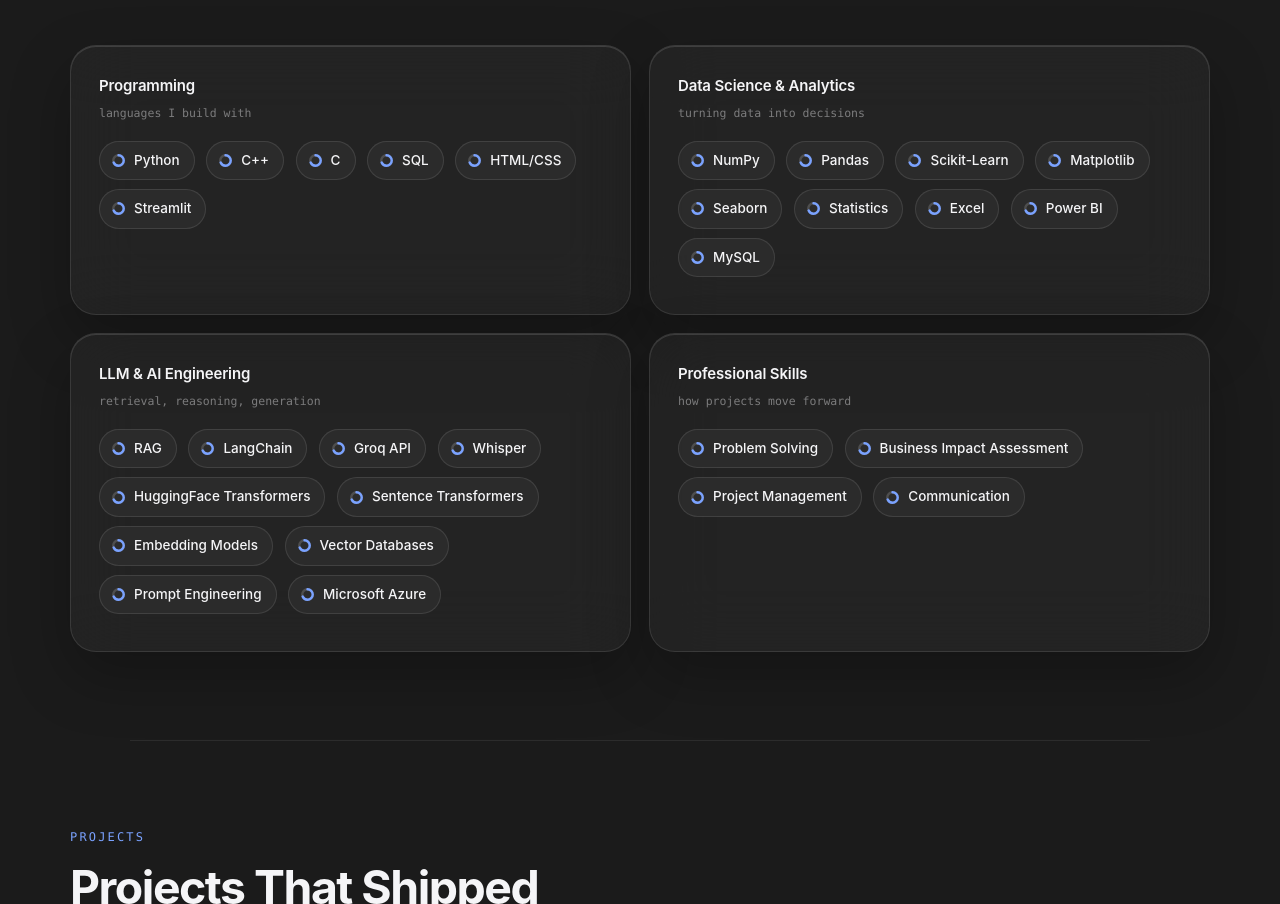
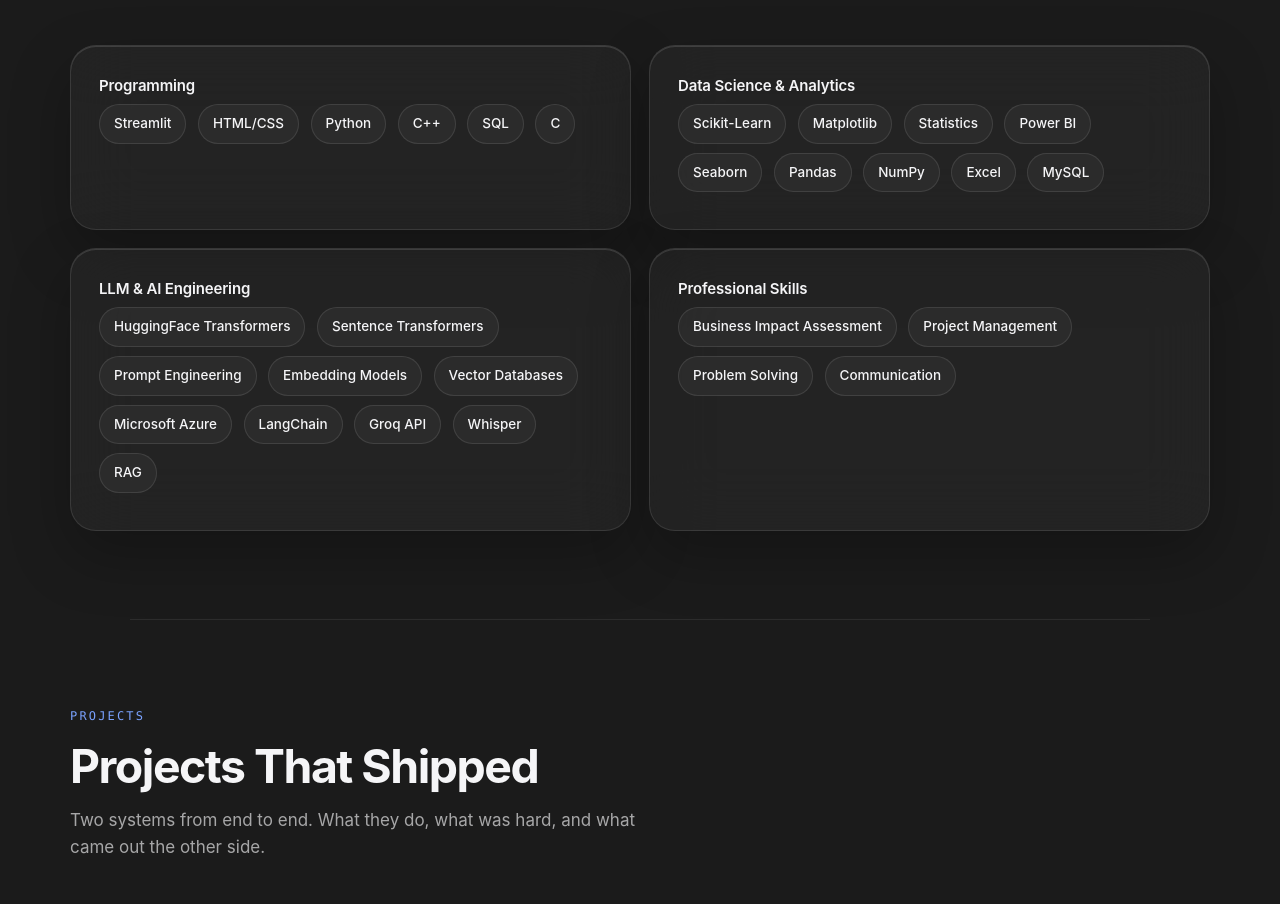
Before and after one commit to Purrnanssh/Portfolio, a plain HTML site: page index.html in a window 1280 px wide. Shown: the part 2254-3158 px from the top of the page. Drawn offline with Linux system fonts and the light colour scheme.

Commit message:
Align Skills & Technologies section with Core Disciplines UI

```diff
--- a/index.html
+++ b/index.html
@@ -730,48 +730,52 @@ footer{ padding:40px 0 140px; margin-top:20px; border:none; }
   <div class="skills-grid" data-stagger>
     <div class="skill-panel glass lift">
       <h3>Programming</h3>
-      <p class="hint">languages I build with</p>
-      <span class="chip"><svg class="ring" viewBox="0 0 15 15"><circle class="track" cx="7.5" cy="7.5" r="5.25"/><circle class="val" cx="7.5" cy="7.5" r="5.25"/></svg>Python</span>
-      <span class="chip"><svg class="ring" viewBox="0 0 15 15"><circle class="track" cx="7.5" cy="7.5" r="5.25"/><circle class="val" cx="7.5" cy="7.5" r="5.25"/></svg>C++</span>
-      <span class="chip"><svg class="ring" viewBox="0 0 15 15"><circle class="track" cx="7.5" cy="7.5" r="5.25"/><circle class="val" cx="7.5" cy="7.5" r="5.25"/></svg>C</span>
-      <span class="chip"><svg class="ring" viewBox="0 0 15 15"><circle class="track" cx="7.5" cy="7.5" r="5.25"/><circle class="val" cx="7.5" cy="7.5" r="5.25"/></svg>SQL</span>
-      <span class="chip"><svg class="ring" viewBox="0 0 15 15"><circle class="track" cx="7.5" cy="7.5" r="5.25"/><circle class="val" cx="7.5" cy="7.5" r="5.25"/></svg>HTML/CSS</span>
-      <span class="chip"><svg class="ring" viewBox="0 0 15 15"><circle class="track" cx="7.5" cy="7.5" r="5.25"/><circle class="val" cx="7.5" cy="7.5" r="5.25"/></svg>Streamlit</span>
+      <div style="margin-top: 4px;">
+        <span class="chip" style="padding: 8px 14px;">Streamlit</span>
+        <span class="chip" style="padding: 8px 14px;">HTML/CSS</span>
+        <span class="chip" style="padding: 8px 14px;">Python</span>
+        <span class="chip" style="padding: 8px 14px;">C++</span>
+        <span class="chip" style="padding: 8px 14px;">SQL</span>
+        <span class="chip" style="padding: 8px 14px;">C</span>
+      </div>
     </div>
     <div class="skill-panel glass lift">
       <h3>Data Science &amp; Analytics</h3>
-      <p class="hint">turning data into decisions</p>
-      <span class="chip"><svg class="ring" viewBox="0 0 15 15"><circle class="track" cx="7.5" cy="7.5" r="5.25"/><circle class="val" cx="7.5" cy="7.5" r="5.25"/></svg>NumPy</span>
-      <span class="chip"><svg class="ring" viewBox="0 0 15 15"><circle class="track" cx="7.5" cy="7.5" r="5.25"/><circle class="val" cx="7.5" cy="7.5" r="5.25"/></svg>Pandas</span>
-      <span class="chip"><svg class="ring" viewBox="0 0 15 15"><circle class="track" cx="7.5" cy="7.5" r="5.25"/><circle class="val" cx="7.5" cy="7.5" r="5.25"/></svg>Scikit-Learn</span>
-      <span class="chip"><svg class="ring" viewBox="0 0 15 15"><circle class="track" cx="7.5" cy="7.5" r="5.25"/><circle class="val" cx="7.5" cy="7.5" r="5.25"/></svg>Matplotlib</span>
-      <span class="chip"><svg class="ring" viewBox="0 0 15 15"><circle class="track" cx="7.5" cy="7.5" r="5.25"/><circle class="val" cx="7.5" cy="7.5" r="5.25"/></svg>Seaborn</span>
-      <span class="chip"><svg class="ring" viewBox="0 0 15 15"><circle class="track" cx="7.5" cy="7.5" r="5.25"/><circle class="val" cx="7.5" cy="7.5" r="5.25"/></svg>Statistics</span>
-      <span class="chip"><svg class="ring" viewBox="0 0 15 15"><circle class="track" cx="7.5" cy="7.5" r="5.25"/><circle class="val" cx="7.5" cy="7.5" r="5.25"/></svg>Excel</span>
-      <span class="chip"><svg class="ring" viewBox="0 0 15 15"><circle class="track" cx="7.5" cy="7.5" r="5.25"/><circle class="val" cx="7.5" cy="7.5" r="5.25"/></svg>Power BI</span>
-      <span class="chip"><svg class="ring" viewBox="0 0 15 15"><circle class="track" cx="7.5" cy="7.5" r="5.25"/><circle class="val" cx="7.5" cy="7.5" r="5.25"/></svg>MySQL</span>
+      <div style="margin-top: 4px;">
+        <span class="chip" style="padding: 8px 14px;">Scikit-Learn</span>
+        <span class="chip" style="padding: 8px 14px;">Matplotlib</span>
+        <span class="chip" style="padding: 8px 14px;">Statistics</span>
+        <span class="chip" style="padding: 8px 14px;">Power BI</span>
+        <span class="chip" style="padding: 8px 14px;">Seaborn</span>
+        <span class="chip" style="padding: 8px 14px;">Pandas</span>
+        <span class="chip" style="padding: 8px 14px;">NumPy</span>
+        <span class="chip" style="padding: 8px 14px;">Excel</span>
+        <span class="chip" style="padding: 8px 14px;">MySQL</span>
+      </div>
     </div>
     <div class="skill-panel glass lift">
       <h3>LLM &amp; AI Engineering</h3>
-      <p class="hint">retrieval, reasoning, generation</p>
-      <span class="chip"><svg class="ring" viewBox="0 0 15 15"><circle class="track" cx="7.5" cy="7.5" r="5.25"/><circle class="val" cx="7.5" cy="7.5" r="5.25"/></svg>RAG</span>
-      <span class="chip"><svg class="ring" viewBox="0 0 15 15"><circle class="track" cx="7.5" cy="7.5" r="5.25"/><circle class="val" cx="7.5" cy="7.5" r="5.25"/></svg>LangChain</span>
-      <span class="chip"><svg class="ring" viewBox="0 0 15 15"><circle class="track" cx="7.5" cy="7.5" r="5.25"/><circle class="val" cx="7.5" cy="7.5" r="5.25"/></svg>Groq API</span>
-      <span class="chip"><svg class="ring" viewBox="0 0 15 15"><circle class="track" cx="7.5" cy="7.5" r="5.25"/><circle class="val" cx="7.5" cy="7.5" r="5.25"/></svg>Whisper</span>
-      <span class="chip"><svg class="ring" viewBox="0 0 15 15"><circle class="track" cx="7.5" cy="7.5" r="5.25"/><circle class="val" cx="7.5" cy="7.5" r="5.25"/></svg>HuggingFace Transformers</span>
-      <span class="chip"><svg class="ring" viewBox="0 0 15 15"><circle class="track" cx="7.5" cy="7.5" r="5.25"/><circle class="val" cx="7.5" cy="7.5" r="5.25"/></svg>Sentence Transformers</span>
-      <span class="chip"><svg class="ring" viewBox="0 0 15 15"><circle class="track" cx="7.5" cy="7.5" r="5.25"/><circle class="val" cx="7.5" cy="7.5" r="5.25"/></svg>Embedding Models</span>
-      <span class="chip"><svg class="ring" viewBox="0 0 15 15"><circle class="track" cx="7.5" cy="7.5" r="5.25"/><circle class="val" cx="7.5" cy="7.5" r="5.25"/></svg>Vector Databases</span>
-      <span class="chip"><svg class="ring" viewBox="0 0 15 15"><circle class="track" cx="7.5" cy="7.5" r="5.25"/><circle class="val" cx="7.5" cy="7.5" r="5.25"/></svg>Prompt Engineering</span>
-      <span class="chip"><svg class="ring" viewBox="0 0 15 15"><circle class="track" cx="7.5" cy="7.5" r="5.25"/><circle class="val" cx="7.5" cy="7.5" r="5.25"/></svg>Microsoft Azure</span>
+      <div style="margin-top: 4px;">
+        <span class="chip" style="padding: 8px 14px;">HuggingFace Transformers</span>
+        <span class="chip" style="padding: 8px 14px;">Sentence Transformers</span>
+        <span class="chip" style="padding: 8px 14px;">Prompt Engineering</span>
+        <span class="chip" style="padding: 8px 14px;">Embedding Models</span>
+        <span class="chip" style="padding: 8px 14px;">Vector Databases</span>
+        <span class="chip" style="padding: 8px 14px;">Microsoft Azure</span>
+        <span class="chip" style="padding: 8px 14px;">LangChain</span>
+        <span class="chip" style="padding: 8px 14px;">Groq API</span>
+        <span class="chip" style="padding: 8px 14px;">Whisper</span>
+        <span class="chip" style="padding: 8px 14px;">RAG</span>
+      </div>
     </div>
     <div class="skill-panel glass lift">
       <h3>Professional Skills</h3>
-      <p class="hint">how projects move forward</p>
-      <span class="chip"><svg class="ring" viewBox="0 0 15 15"><circle class="track" cx="7.5" cy="7.5" r="5.25"/><circle class="val" cx="7.5" cy="7.5" r="5.25"/></svg>Problem Solving</span>
-      <span class="chip"><svg class="ring" viewBox="0 0 15 15"><circle class="track" cx="7.5" cy="7.5" r="5.25"/><circle class="val" cx="7.5" cy="7.5" r="5.25"/></svg>Business Impact Assessment</span>
-      <span class="chip"><svg class="ring" viewBox="0 0 15 15"><circle class="track" cx="7.5" cy="7.5" r="5.25"/><circle class="val" cx="7.5" cy="7.5" r="5.25"/></svg>Project Management</span>
-      <span class="chip"><svg class="ring" viewBox="0 0 15 15"><circle class="track" cx="7.5" cy="7.5" r="5.25"/><circle class="val" cx="7.5" cy="7.5" r="5.25"/></svg>Communication</span>
+      <div style="margin-top: 4px;">
+        <span class="chip" style="padding: 8px 14px;">Business Impact Assessment</span>
+        <span class="chip" style="padding: 8px 14px;">Project Management</span>
+        <span class="chip" style="padding: 8px 14px;">Problem Solving</span>
+        <span class="chip" style="padding: 8px 14px;">Communication</span>
+      </div>
     </div>
   </div>
 </section>
```
